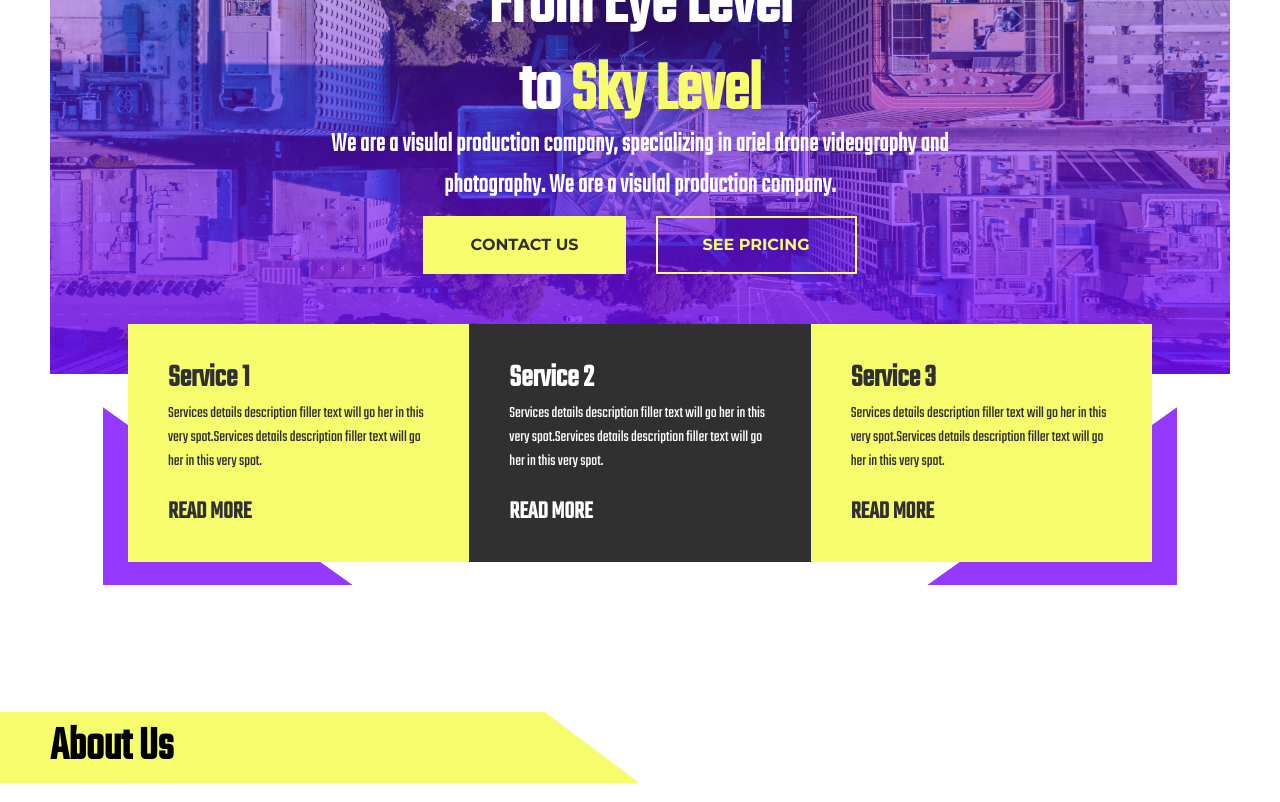
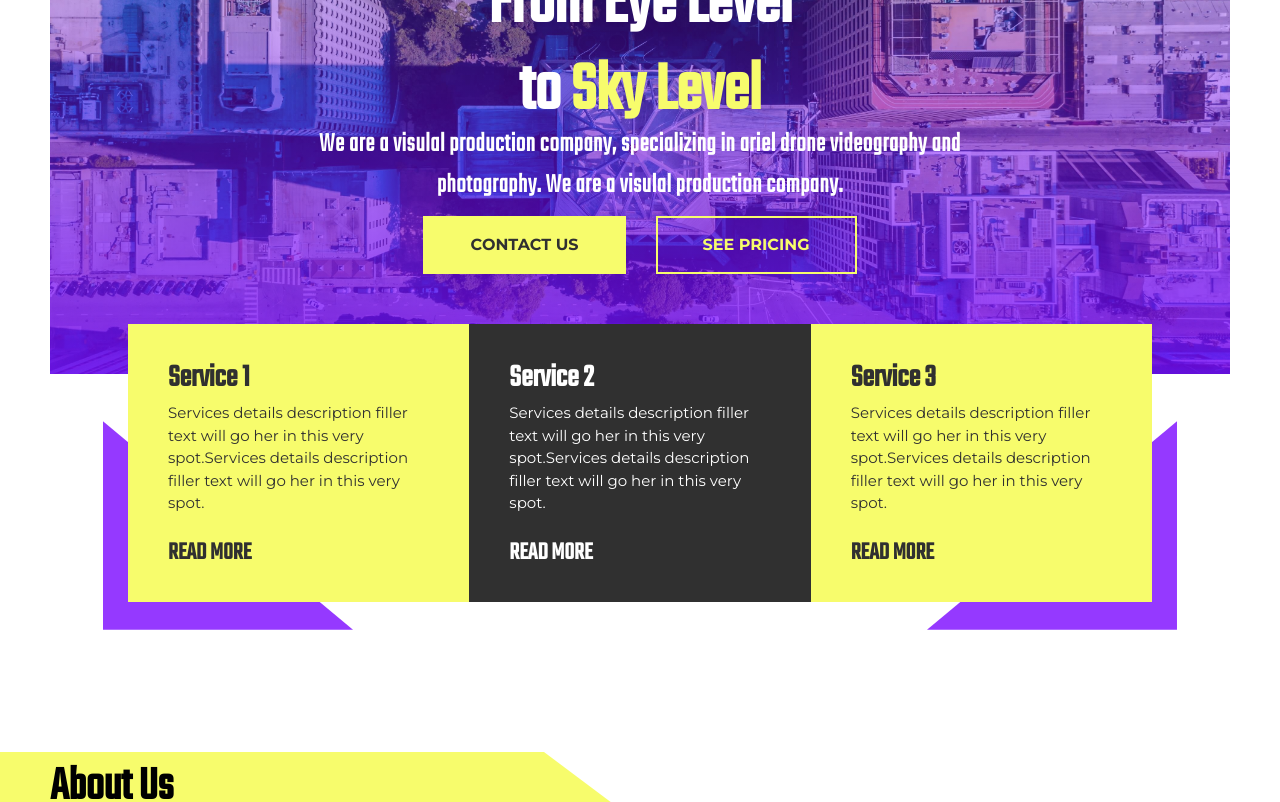
Before and after one commit to ChristianWare/templateOne, a Next.js app: page / in a window 1280 px wide. Shown: the part 620-1422 px from the top of the page. Built offline with nearby package versions, Linux system fonts and the light colour scheme.

Commit message:
Service Section Font decrease

```diff
--- a/src/comps/AboutSection.module.css
+++ b/src/comps/AboutSection.module.css
@@ -112,6 +112,7 @@
 
     .bottomRight h4  {
         text-align: center;
+        margin-top: 7rem;
     }
 
     .bottomLeft {
--- a/src/comps/Hero.module.css
+++ b/src/comps/Hero.module.css
@@ -42,7 +42,7 @@
     width: 60%;
     color: var(--accent4);
     font-family: "TekoLight";
-    letter-spacing: .5px;
+    letter-spacing: .8px;
     text-align: center;
     font-size: 2.7rem;
     z-index: 3;
--- a/src/comps/Services.module.css
+++ b/src/comps/Services.module.css
@@ -55,8 +55,7 @@
 }
 
 .servicesBoxes p {
-    font-family: "TekoRegular";
-    font-size: 1.6rem;
+    font-size: 1.5rem;
     margin-bottom: 2rem;
 }
 
```
